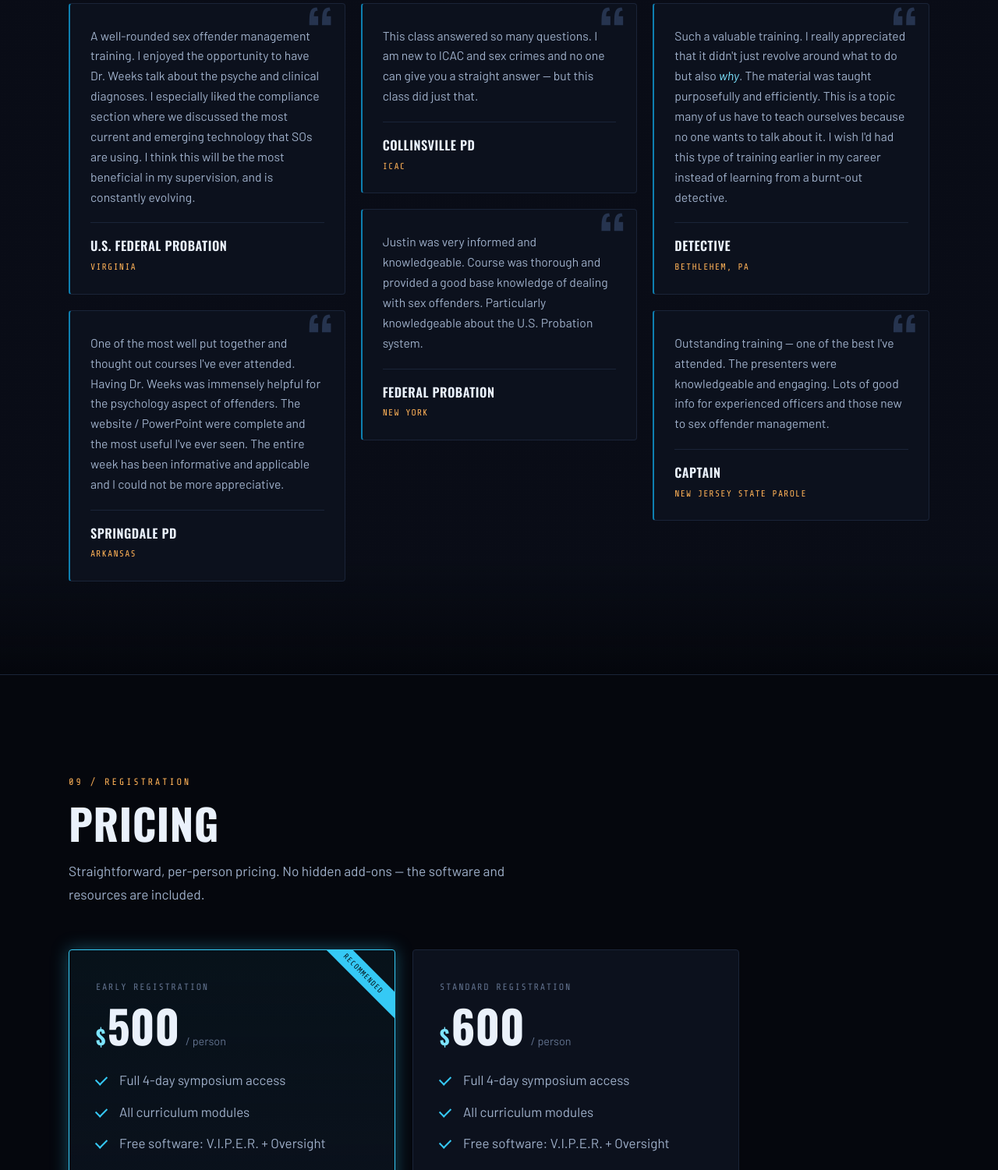
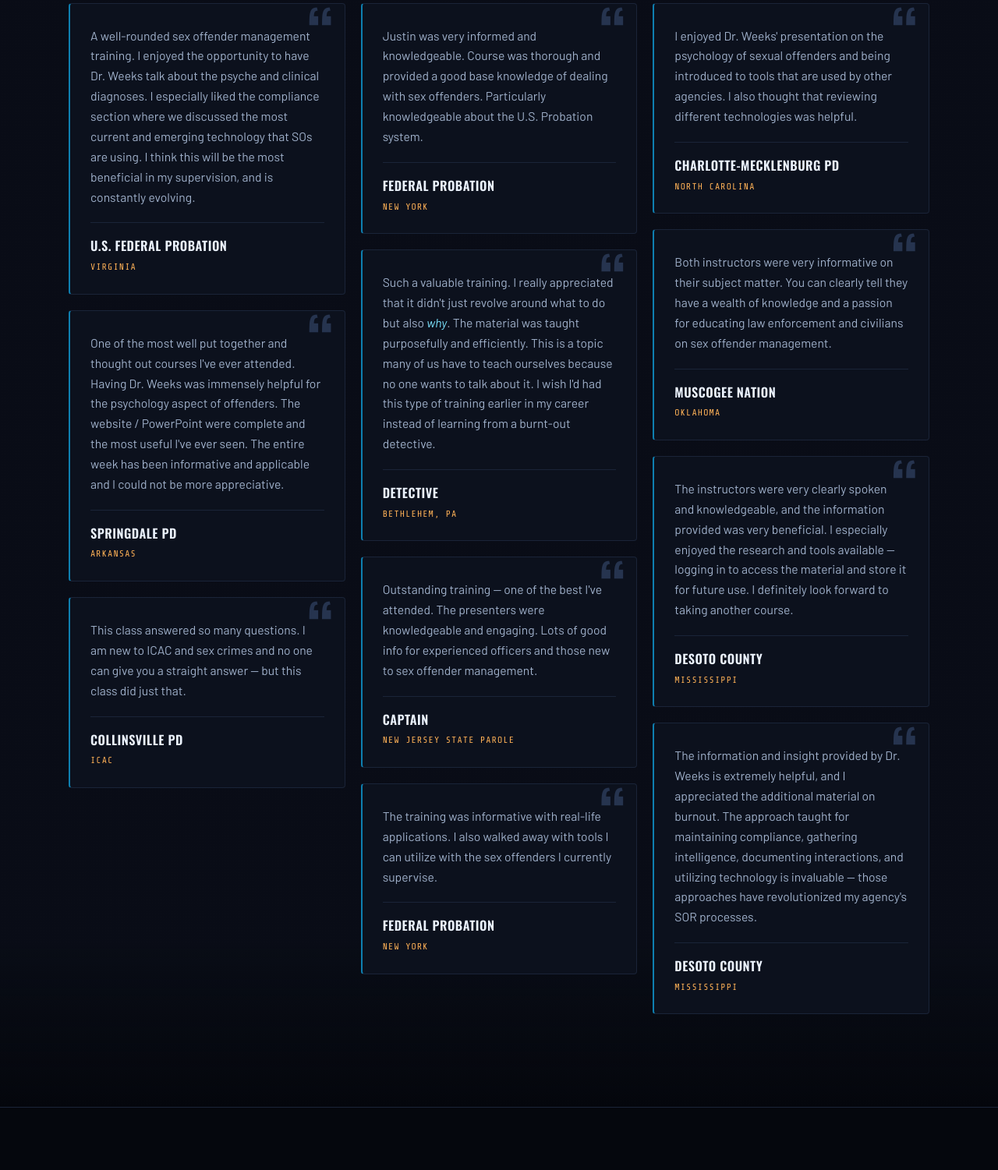
Before and after one commit to exhonorated999/soms-symposium, a plain HTML site: page index.html in a window 1280 px wide. Shown: the part 9400-10901 px from the top of the page at 78% size. Drawn offline with nearby package versions, Linux system fonts and the light colour scheme.

Commit message:
Add five new field testimonials, skip duplicates

```diff
--- a/index.html
+++ b/index.html
@@ -676,6 +676,70 @@
             <span class="voice__where mono">New Jersey State Parole</span>
           </figcaption>
         </figure>
+
+        <figure class="voice reveal">
+          <blockquote>
+            The training was informative with real-life applications. I also walked
+            away with tools I can utilize with the sex offenders I currently
+            supervise.
+          </blockquote>
+          <figcaption>
+            <span class="voice__who">Federal Probation</span>
+            <span class="voice__where mono">New York</span>
+          </figcaption>
+        </figure>
+
+        <figure class="voice reveal" data-delay="1">
+          <blockquote>
+            I enjoyed Dr. Weeks' presentation on the psychology of sexual offenders
+            and being introduced to tools that are used by other agencies. I also
+            thought that reviewing different technologies was helpful.
+          </blockquote>
+          <figcaption>
+            <span class="voice__who">Charlotte-Mecklenburg PD</span>
+            <span class="voice__where mono">North Carolina</span>
+          </figcaption>
+        </figure>
+
+        <figure class="voice reveal" data-delay="2">
+          <blockquote>
+            Both instructors were very informative on their subject matter. You can
+            clearly tell they have a wealth of knowledge and a passion for educating
+            law enforcement and civilians on sex offender management.
+          </blockquote>
+          <figcaption>
+            <span class="voice__who">Muscogee Nation</span>
+            <span class="voice__where mono">Oklahoma</span>
+          </figcaption>
+        </figure>
+
+        <figure class="voice reveal">
+          <blockquote>
+            The instructors were very clearly spoken and knowledgeable, and the
+            information provided was very beneficial. I especially enjoyed the
+            research and tools available — logging in to access the material and
+            store it for future use. I definitely look forward to taking another
+            course.
+          </blockquote>
+          <figcaption>
+            <span class="voice__who">DeSoto County</span>
+            <span class="voice__where mono">Mississippi</span>
+          </figcaption>
+        </figure>
+
+        <figure class="voice reveal" data-delay="1">
+          <blockquote>
+            The information and insight provided by Dr. Weeks is extremely helpful,
+            and I appreciated the additional material on burnout. The approach taught
+            for maintaining compliance, gathering intelligence, documenting
+            interactions, and utilizing technology is invaluable — those approaches
+            have revolutionized my agency's SOR processes.
+          </blockquote>
+          <figcaption>
+            <span class="voice__who">DeSoto County</span>
+            <span class="voice__where mono">Mississippi</span>
+          </figcaption>
+        </figure>
       </div>
     </section>
 
```
